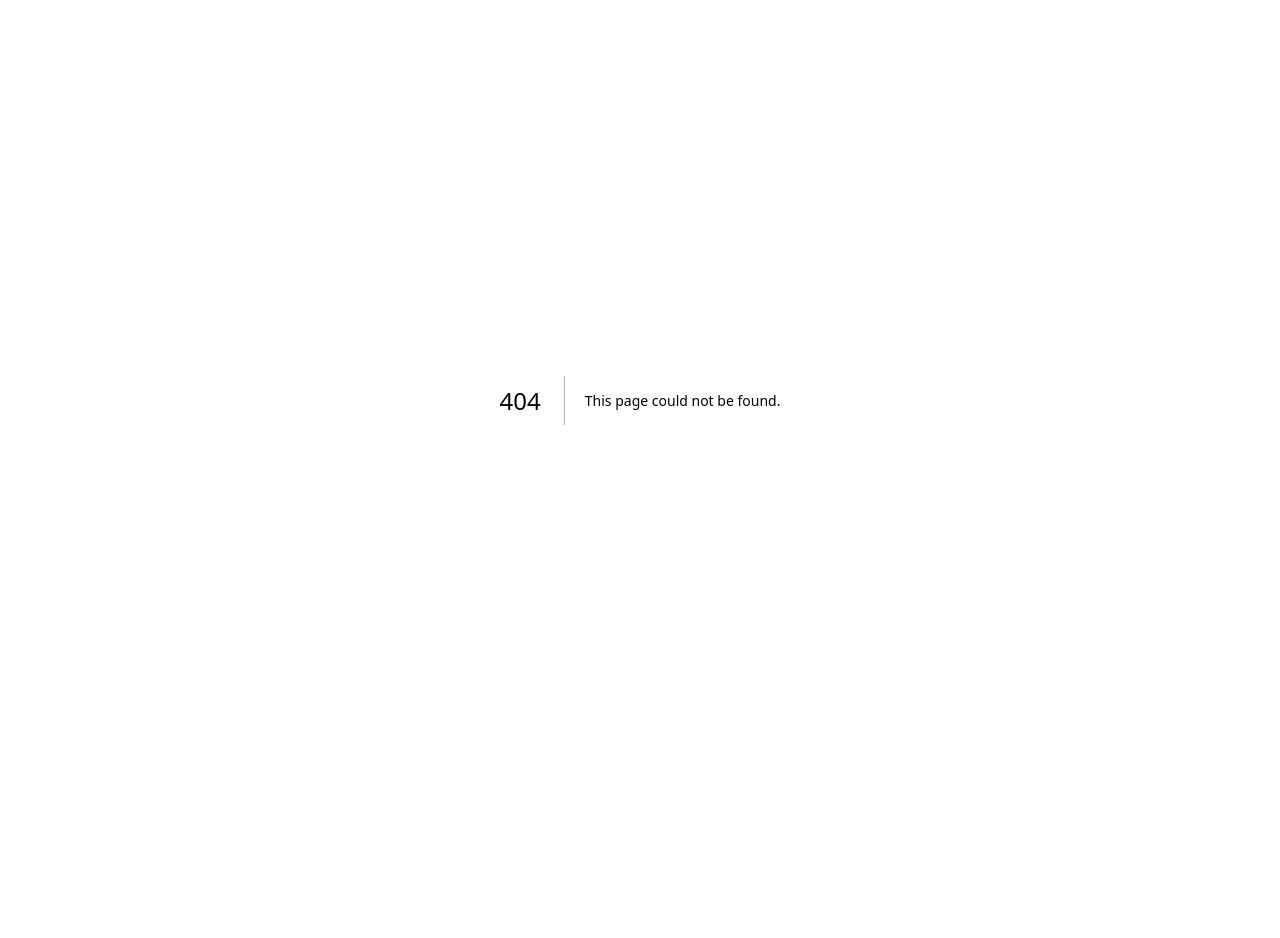
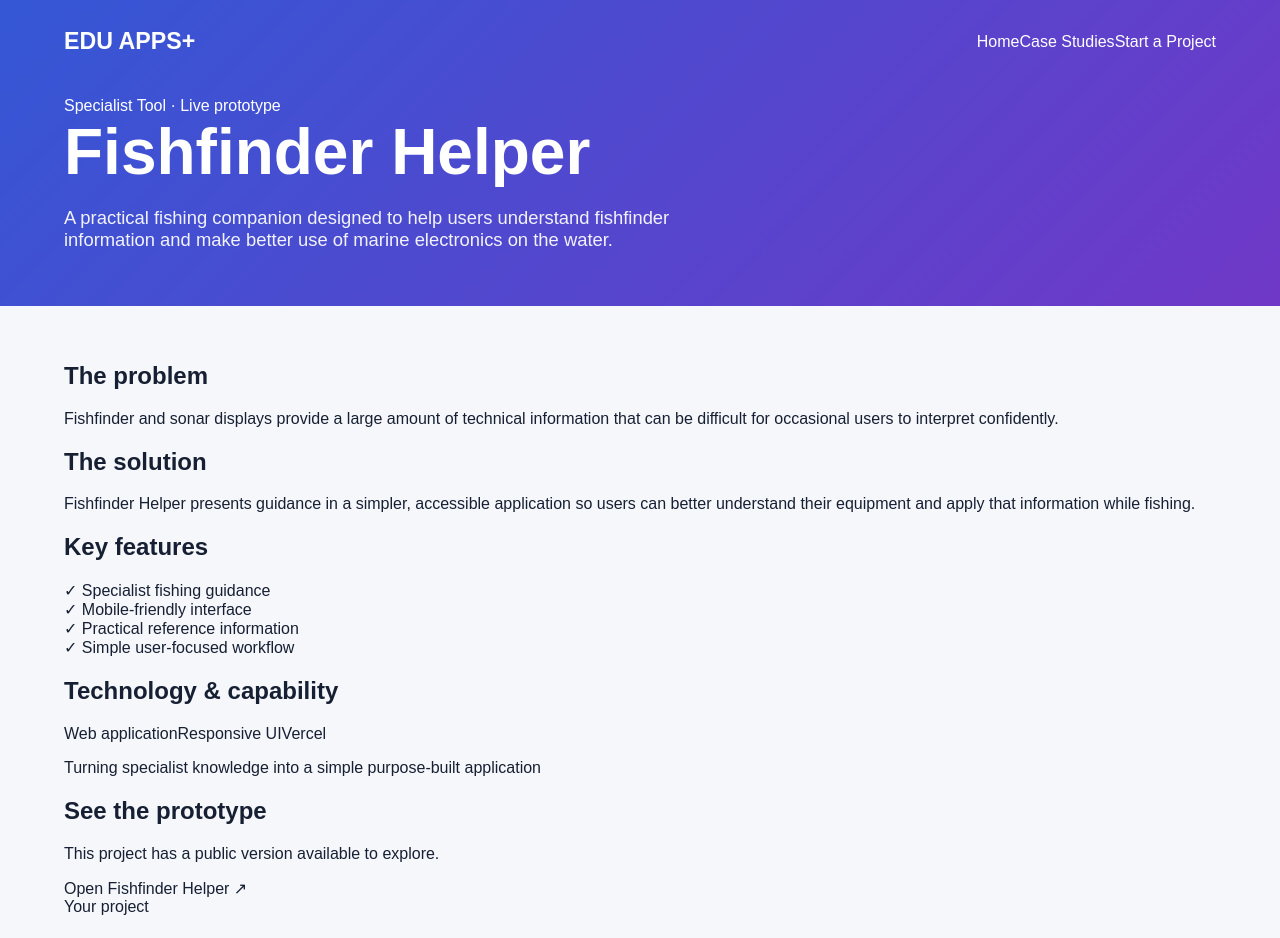
Before and after one commit to trevore777/eduappsplus_website, a Next.js app: page /case-studies/fishfinder-helper in a window 1280 px wide. Before the commit this address had no page. Shown: the top 938 px of the page. Before the commit the page ends 800 px from the top, so only its background shows below. Built offline with nearby package versions, Linux system fonts and the light colour scheme.

Commit message:
Add individual case study pages

```diff
--- /dev/null
+++ b/app/case-studies/[slug]/page.js
@@ -0,0 +1,27 @@
+import Link from "next/link";
+import { notFound } from "next/navigation";
+import { caseStudies, getCaseStudy } from "../../../data/caseStudies";
+
+export function generateStaticParams(){ return caseStudies.map(study => ({slug: study.slug})); }
+
+export default async function CaseStudyPage({ params }) {
+  const { slug } = await params;
+  const study = getCaseStudy(slug);
+  if (!study) notFound();
+  return <>
+    <header className="siteHeader compactHeader"><div className="wrap">
+      <div className="top"><Link className="brand" href="/">EDU APPS+</Link><nav className="mainNav"><Link href="/">Home</Link><Link href="/case-studies">Case Studies</Link><a href="mailto:inquiries@eduappsplus.com.au">Start a Project</a></nav></div>
+      <div className="hero caseHero"><span className="eyebrow">{study.category} · {study.status}</span><h1>{study.name}</h1><p>{study.summary}</p></div>
+    </div></header>
+    <main><div className="wrap narrow">
+      <section className="caseSection"><h2>The problem</h2><p>{study.problem}</p></section>
+      <section className="caseSection"><h2>The solution</h2><p>{study.solution}</p></section>
+      <section className="caseSection"><h2>Key features</h2><div className="featureList">{study.features.map(feature => <div className="featureItem" key={feature}>✓ {feature}</div>)}</div></section>
+      <section className="caseSection"><h2>Technology & capability</h2><div className="techList">{study.tech.map(item => <span className="techChip" key={item}>{item}</span>)}</div><p className="capabilityStatement">{study.capability}</p></section>
+      {study.liveUrl && <section className="caseSection"><h2>See the prototype</h2><p>This project has a public version available to explore.</p><a className="primaryButton inlineButton" href={study.liveUrl} target="_blank" rel="noreferrer">Open {study.name} ↗</a></section>}
+      <section className="ctaPanel"><div><span className="eyebrow">Your project</span><h2>Could an app solve a problem for you?</h2><p>Send through the idea or workflow you would like to improve. It can be an early concept or an existing application that needs work.</p></div><a className="primaryButton" href={`mailto:inquiries@eduappsplus.com.au?subject=${encodeURIComponent(`App enquiry after viewing ${study.name}`)}`}>Send an Enquiry</a></section>
+      <p className="backLink"><Link href="/case-studies">← Back to all case studies</Link></p>
+    </div></main>
+    <footer>EDU Apps Plus · <a href="mailto:inquiries@eduappsplus.com.au">inquiries@eduappsplus.com.au</a></footer>
+  </>;
+}
```
